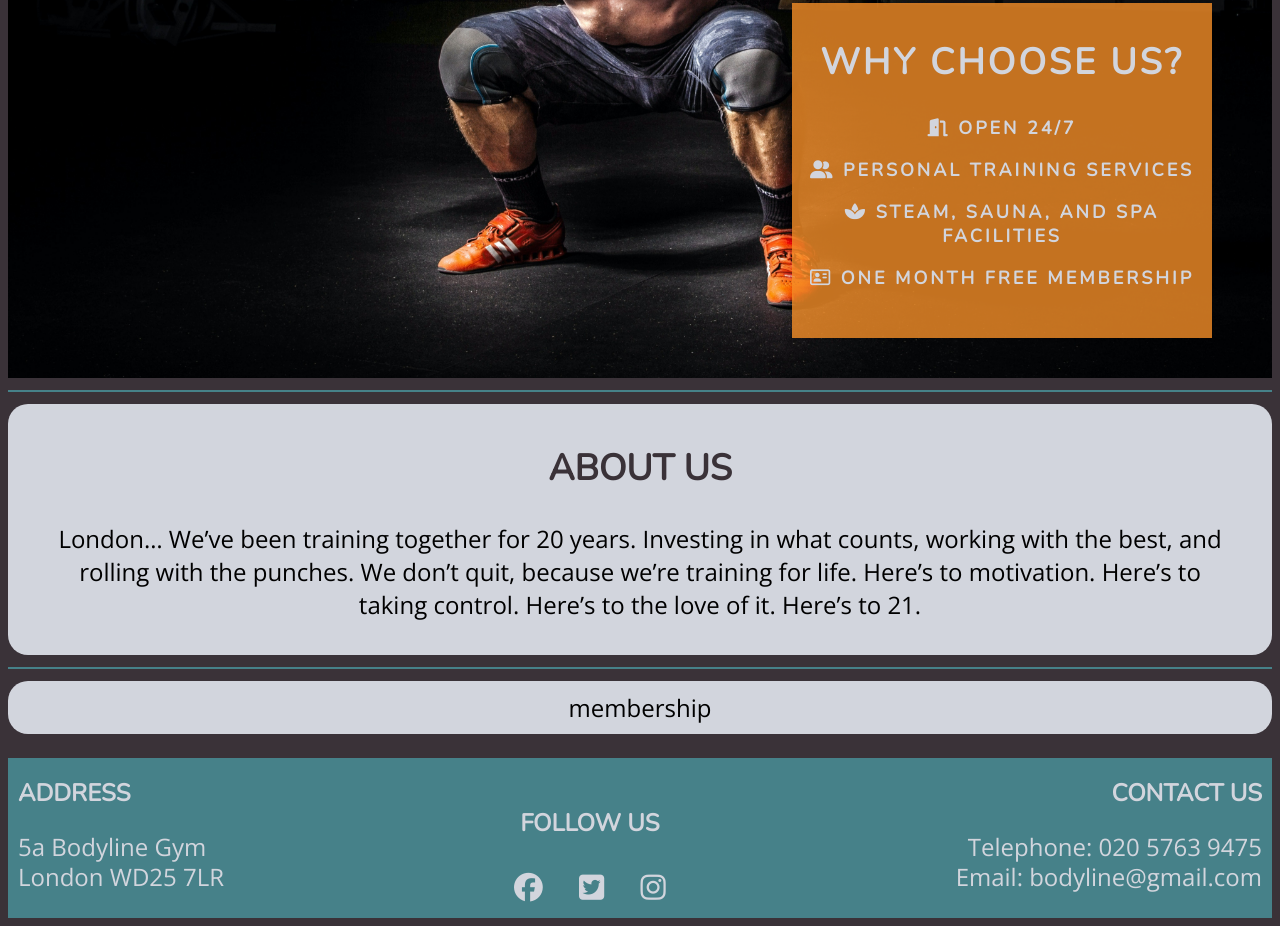
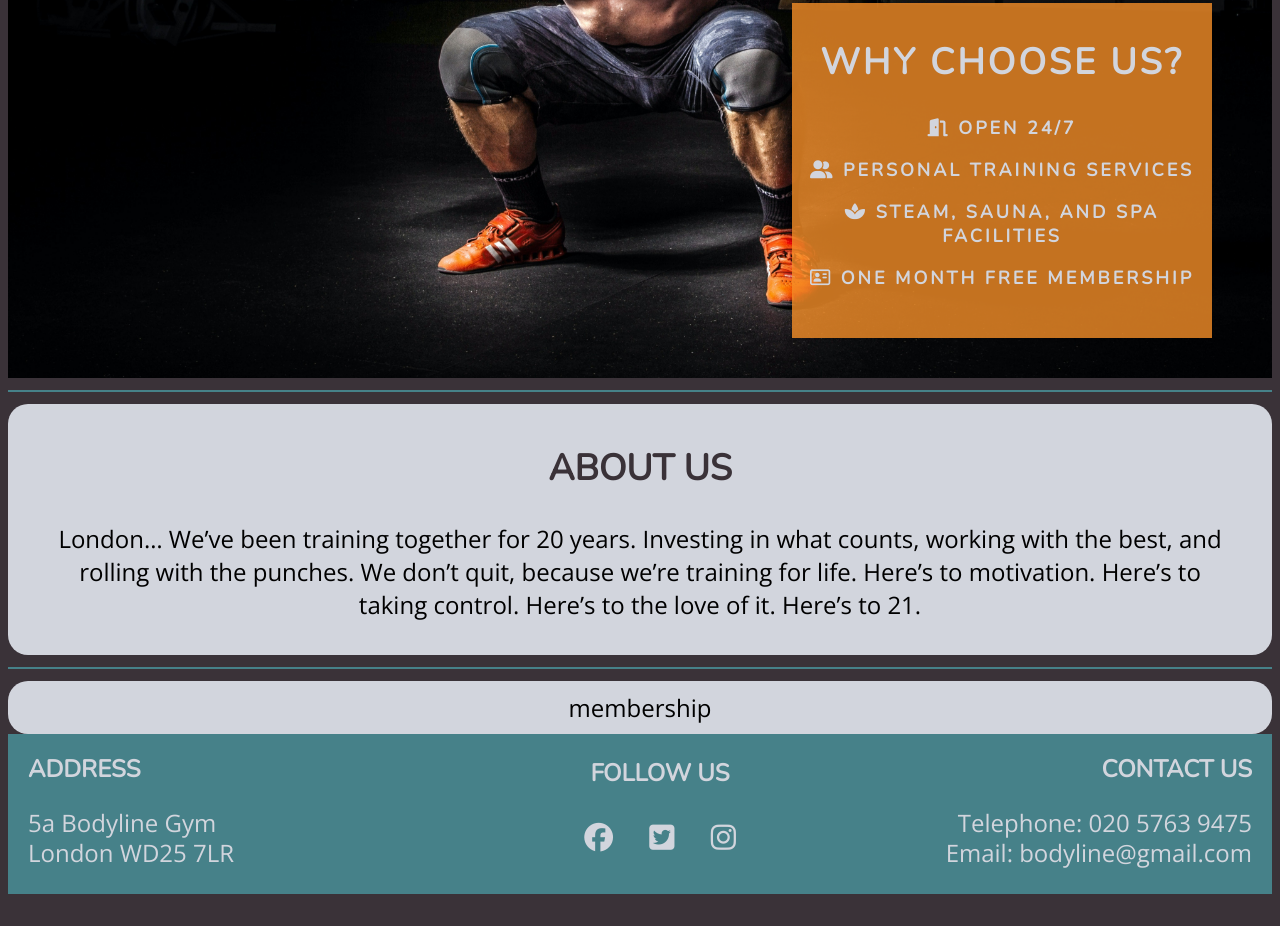
Before and after one commit to Faris-07/Bodyline-Gym, a plain HTML site: page index.html in a window 1280 px wide. Shown: the part 561-1487 px from the top of the page. After the commit the page ends 1463 px from the top, so only its background shows below. Drawn offline with nearby package versions, Linux system fonts and the light colour scheme.

Commit message:
Change footer to flexbox

```diff
--- a/assets/styles.css
+++ b/assets/styles.css
@@ -38,6 +38,8 @@ hr {
     border: 1px solid #468189;
 }
 
+/* Logo and Navigation */
+
 #logo {
     float: left;
     margin-left: 25px;
@@ -59,6 +61,8 @@ hr {
 #logo, #nav {
     line-height: 40px;
 }
+
+/* Hero image */
 
 #hero-container {
         height: 800px;
@@ -83,6 +87,8 @@ hr {
     overflow: hidden;
 }
 
+/* Animation for Hero image */
+
 @keyframes hero-zoom {
     from{
         transform: scale(1);
@@ -91,6 +97,8 @@ hr {
         transform: scale(1.1);
     }
 }
+
+/* Gym Hero image for facilties page */
 
 #gym-hero-image {
     height: 800px;
@@ -102,6 +110,8 @@ hr {
     background-position: center;
 }
 
+/* Spa Hero image for facilties page */
+
 #spa-hero-image {
     height: 800px;
     width: 100%;
@@ -112,6 +122,8 @@ hr {
     background-position: center;
 }
 
+/* Yoga Hero image for facilties page */
+
 #yoga-hero-image {
     height: 800px;
     width: 100%;
@@ -121,6 +133,8 @@ hr {
     background-size: cover;
     background-position: center;
 }
+
+/* Info box for Main Page Hero image */
 
 #info-box {
     font-size: 100%;
@@ -145,6 +159,8 @@ hr {
 #info-box > h3 {
     font-size: 75%;
 }
+
+/* Info box for the images on the facilties page */
 
 .info-box-2 {
     font-size: 100%;
@@ -201,20 +217,30 @@ footer {
     background-color: #468189;
 }
 
+#container-1 {
+    display: flex;
+}
+
 #address {
-    padding-left: 10px;
-    float: left;
+    flex: 1;
+    order: 1;
+    padding-left: 20px;
 }
 
 #contact {
+    flex: 1;
+    order: 3;
+    padding-right: 20px;
     text-align: right;
-    float: right;
-    padding-right: 10px;
+}
+
+#social {
+    flex: 1;
+    order: 2;
 }
 
 #follow {
     text-align: center;
-    padding-top: 3px;
 }
 
 #contact, #address, .socials {
@@ -227,7 +253,6 @@ footer h2 {
 
 .socials {
     text-align: center;
-    padding-right: 5px;
 }
 
 .socials > li {
@@ -243,9 +268,10 @@ footer h2 {
 
 #socials > h2 {
     text-align: center;
-    line-height: 30px;
 }
+
 /* Form */
+
 #form-heading {
     margin: 100px 0 0 0;
     text-align: center;
--- a/index.html
+++ b/index.html
@@ -53,7 +53,7 @@
         membership
     </section>
     <footer>
-        <div>
+        <div id="container-1">
             <div id="address">
                 <h2>Address</h2>
                 <p>5a Bodyline Gym <br>
@@ -65,9 +65,8 @@
                          Email: bodyline@gmail.com
                     </p>
             </div>
-
+        <div id="social">
         <ul class="socials">
-            <br>
             <h2>Follow Us</h2>
             <li>
                 <a href="https://facebook.com" target="_blank" rel="noopener" aria-label="Visit our Facebook page (Opens in a new tab)"><i class="fab fa-facebook"></i></a>
@@ -79,6 +78,7 @@
                 <a href="https://instagram.com" target="_blank" rel="noopener" aria-label="Visit our Instagram page (Opens in a new tab)"><i class="fab fa-instagram"></i></a>
             </li>
         </ul>
+        </div>
     </div>
     </footer>
 
```
Also changed, not shown: signup.html (+1 -0 lines).
